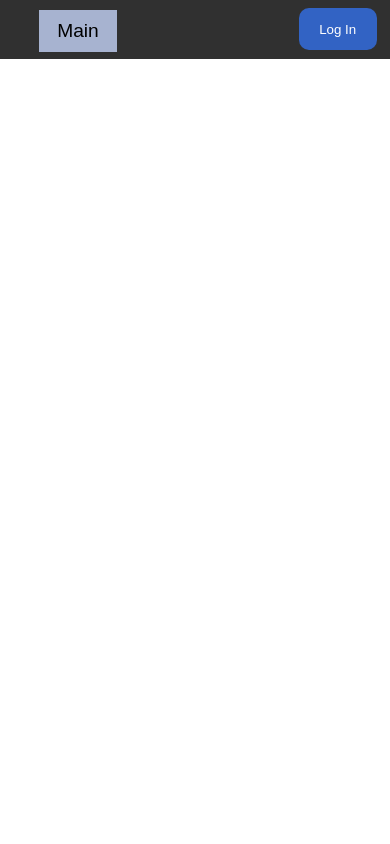
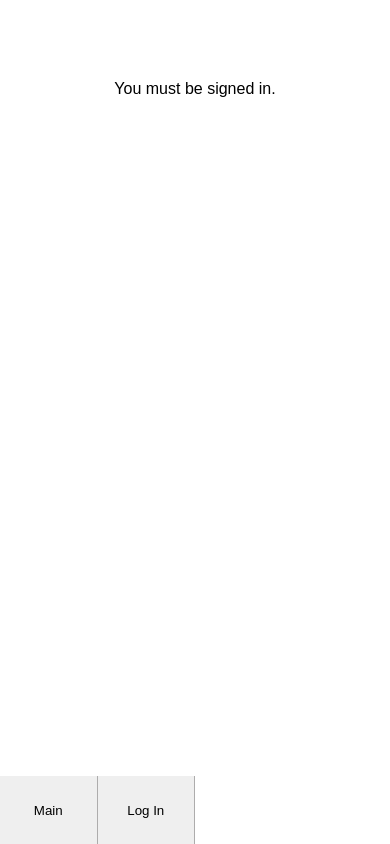
Before and after one commit to josealonso/decentra, a Next.js app: page /Admin/1 in a window 390 px wide. Built offline with nearby package versions, Linux system fonts and the light colour scheme; no server answers.

Commit message:
styling for mobile

```diff
--- a/components/layout/Navbar/index.js
+++ b/components/layout/Navbar/index.js
@@ -15,7 +15,7 @@ export default function Navbar() {
       <ul className={styles.linkList}>
         <li>
           <Link href="/">
-            <button className={styles.btnLogo}>Main</button>
+            <button className={styles.btnBlue}>Main</button>
           </Link>
         </li>
 
@@ -23,7 +23,7 @@ export default function Navbar() {
           user && (
             <>
               <li className={styles.pushLeft}>
-                <Link href="/Admin">
+                <Link href='/Admin'>
                   <button className={styles.btnBlue}>Write Posts</button>
                 </Link>
               </li>
@@ -36,7 +36,10 @@ export default function Navbar() {
 
              <li>
                 <Link href={`/${username}`}>
-                  <img style={{height: '5vh'}} src={user.photoURL}></img>
+                  <button className={styles.btnBlue}>
+                  Profile
+                  <img style={{height: '5vh'}} src={user.photoURL} className={styles.img}></img>
+                  </button>
                 </Link>
              </li>
             </>
--- a/components/layout/Navbar/styles.module.css
+++ b/components/layout/Navbar/styles.module.css
@@ -1,3 +1,45 @@
+
+
+
+@media screen and (max-width: 786px) {
+  .navbar{
+    width: 100vw;
+    height: 8vh;
+    background-color: #ffffff;
+    position: fixed;
+    bottom: 0;
+    left: 0;
+    font-weight: bold;
+    z-index: 99;
+
+  }
+
+  .linkList{
+    height: 100%;
+    width: 100%;
+    display: grid;
+    grid-template-columns: repeat(4, 1fr);
+    list-style: none;
+  }
+
+  .btnBlue{
+    width: 100%;
+    height: 100%;
+    border: none;
+    color: rgb(0, 0, 0);
+    border-right: 1px solid #4e4b4b68;
+  }
+
+  .img{
+    height: 8vh;
+    width: 100%;
+    display: none;
+  }
+}
+
+
+
+@media screen and (min-width: 786px) {
   .navbar{
     width: 100vw;
     height: 7vh;
@@ -9,8 +51,6 @@
     z-index: 99;
     padding-left: 10vw;
   }
-
-
 
   .linkList{
     display: flex;
@@ -50,3 +90,4 @@
   .btnBlue:hover{
     transform: scale(0.9);
   }
+}
--- /dev/null
+++ b/components/layout/PageWrapper/index.js
@@ -0,0 +1,10 @@
+import React from 'react'
+import styles from './styles.module.css'
+
+export default function PageWrapper(props) {
+  return (
+    <div className={styles.container}>
+      {props.children}
+    </div>
+  )
+}
--- /dev/null
+++ b/components/layout/PageWrapper/styles.module.css
@@ -0,0 +1,18 @@
+@media screen and (max-width: 786px) {
+  .container{
+    height: 92vh;
+    width: 100vw;
+    position: fixed;
+    top: 0;
+    left: 0;
+    display: flex;
+    flex-direction: column;
+    align-items: center;
+    overflow-y: scroll;
+    padding-top: 5em;
+  }
+}
+
+@media screen and (min-width: 786px) {
+
+}
--- a/components/layout/PostFeed/styles.module.css
+++ b/components/layout/PostFeed/styles.module.css
@@ -1,14 +1,51 @@
 @media screen and (min-width: 786px) {
+  .container{
+    border: 2px solid black;
+    padding: 2em;
+    width: 70vw;
+    margin-bottom: 1em;
+  }
 
 }
 
 @media screen and (max-width: 786px) {
+  .container{
+    background-color: rgb(224, 224, 224);
+    border-radius: 12px;
+    padding: 2em;
+    width: 90vw;
+    margin-bottom: 1em;
+    position: relative;
+  }
 
+  .user_nav{
+    color: rgba(84, 84, 196, 0.489);
+    text-decoration: underline;
+  }
+
+  .post_title{
+    margin-top: 1em;
+    margin-bottom: 1em;
+    color: #303030ce;
+  }
+
+  .top_corner{
+    position: absolute;
+    top: 0px;
+    color: white;
+    right: 0;
+    background: linear-gradient(rgba(84, 84, 196, 0.762), rgba(46, 132, 186, 0.762));
+    padding: 0.5em;
+    border-radius: 0px 12px 0px 0px;
+  }
+
+  .likes{
+    position: absolute;
+    bottom: 0px;
+    color: rgb(148, 144, 144);
+    left: 0;
+    font-size: small;
+    padding: 0.5em;
+    border-radius: 0px 0px 0px 12px;
+  }
 }
-
-.container{
-  border: 2px solid black;
-  padding: 2em;
-  width: 70vw;
-  margin-bottom: 1em;
-}
--- a/pages/[username]/[slug].js
+++ b/pages/[username]/[slug].js
@@ -61,7 +61,7 @@ export default function Post(props) {
   const { user: currentUser } = useContext(UserContext);
 
   return (
-    <main className={styles.container}>
+    <main>
       <Metatags title={post.title} description={post.title} />
 
       <section>
@@ -75,7 +75,7 @@ export default function Post(props) {
 
         <AuthCheck
           fallback={
-            <Link href="/enter">
+            <Link href="/Enter">
               <button>💗 Sign Up</button>
             </Link>
           }
--- a/pages/[username]/styles.module.css
+++ b/pages/[username]/styles.module.css
@@ -16,10 +16,9 @@
 .container{
   width: 100vw;
   height: 100vh;
-  padding-top: 7vh;
+  padding-bottom: 2em;
   display: flex;
   align-items: center;
   justify-content: center;
-  background-color: #f5f5f5;
   flex-direction: column;
 }
--- a/pages/_app.js
+++ b/pages/_app.js
@@ -1,4 +1,5 @@
 import Navbar from '../components/layout/Navbar'
+import PageWrapper from '@components/layout/PageWrapper';
 import { Toaster } from 'react-hot-toast';
 import { UserContext } from '../lib/context';
 import { useUserData } from '../lib/hooks';
@@ -11,7 +12,9 @@ function MyApp({ Component, pageProps }) {
     <>
       <UserContext.Provider value={userData}>
         <Navbar />
-          <Component {...pageProps} />
+          <PageWrapper>
+            <Component {...pageProps} />
+          </PageWrapper>
         <Toaster />
       </UserContext.Provider>
     </>
--- a/pages/index.js
+++ b/pages/index.js
@@ -54,7 +54,7 @@ export default function Home(props) {
   return (
     <div className={styles.container}>
       <PostFeed posts={posts}/>
-      {!loading && !postsEnd && <button onClick={getMorePosts}>Load more</button>}
+      {!loading && !postsEnd && <button onClick={getMorePosts} className={styles.loadBtn}>Load more</button>}
 
       <Loader show={loading}/>
 
```
Also changed, not shown: components/layout/PostFeed/index.js (+4 -4 lines), pages/styles.module.css (+6 -11 lines). Lines whose indentation alone changed are shown as unchanged.
